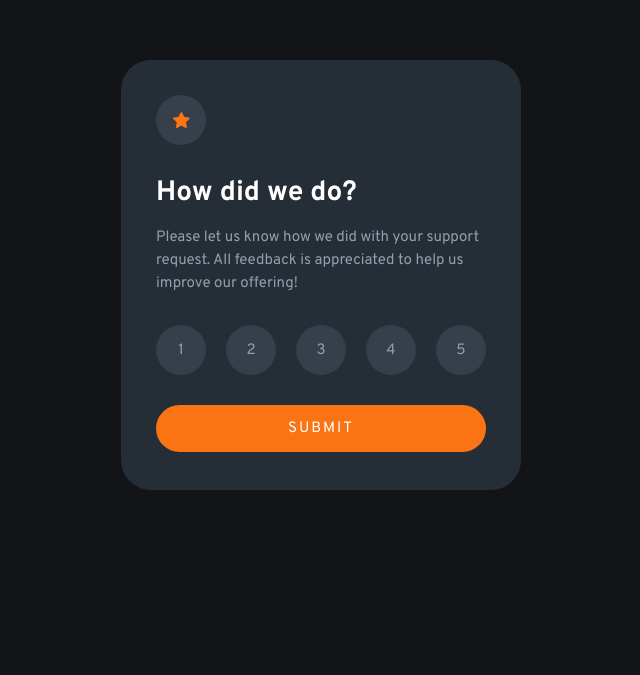
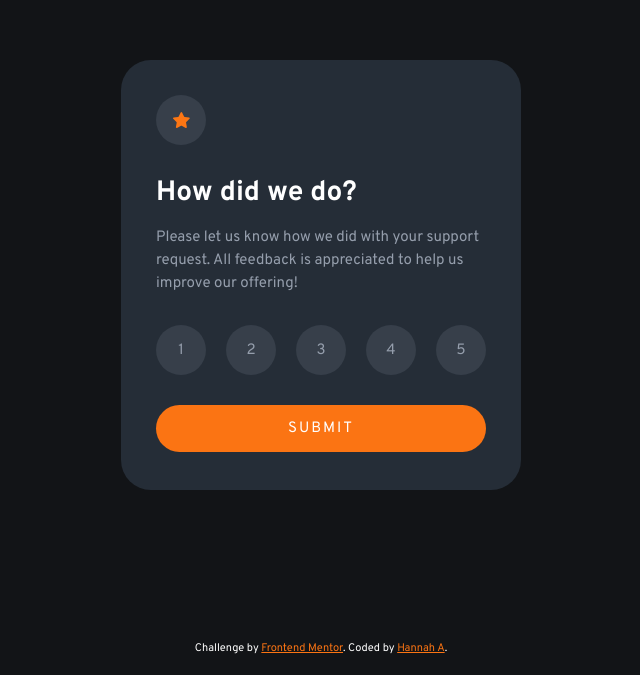
Before and after one commit to hannah-alcantara/fm-interactive-rating-component, a plain HTML site: page index.html in a window 1280 px wide. Shown: the part 125-800 px from the top of the page, without its empty margins (319-959 px from the left). Drawn offline with Linux system fonts and the light colour scheme.

Commit message:
add: attributes

```diff
--- a/index.html
+++ b/index.html
@@ -52,11 +52,11 @@
     </div>
     <script src="script.js"></script>
 
-    <!-- <div class="attribution">
+    <div class="attribution">
       Challenge by
       <a href="https://www.frontendmentor.io?ref=challenge" target="_blank"
         >Frontend Mentor</a
-      >. Coded by <a href="#">Your Name Here</a>.
-    </div> -->
+      >. Coded by <a href="#">Hannah A</a>.
+    </div>
   </body>
 </html>
--- a/style.scss
+++ b/style.scss
@@ -112,7 +112,11 @@ h1 {
 .attribution {
   font-size: 11px;
   text-align: center;
+  color: hsl(0, 0%, 100%);
+  position: absolute;
+  bottom: 0;
+  margin-bottom: 20px;
 }
 .attribution a {
-  color: hsl(228, 45%, 44%);
+  color: hsl(25, 97%, 53%);
 }
```
Also changed, not shown: images/screenshot.PNG (added), style.css, 2 other files.
